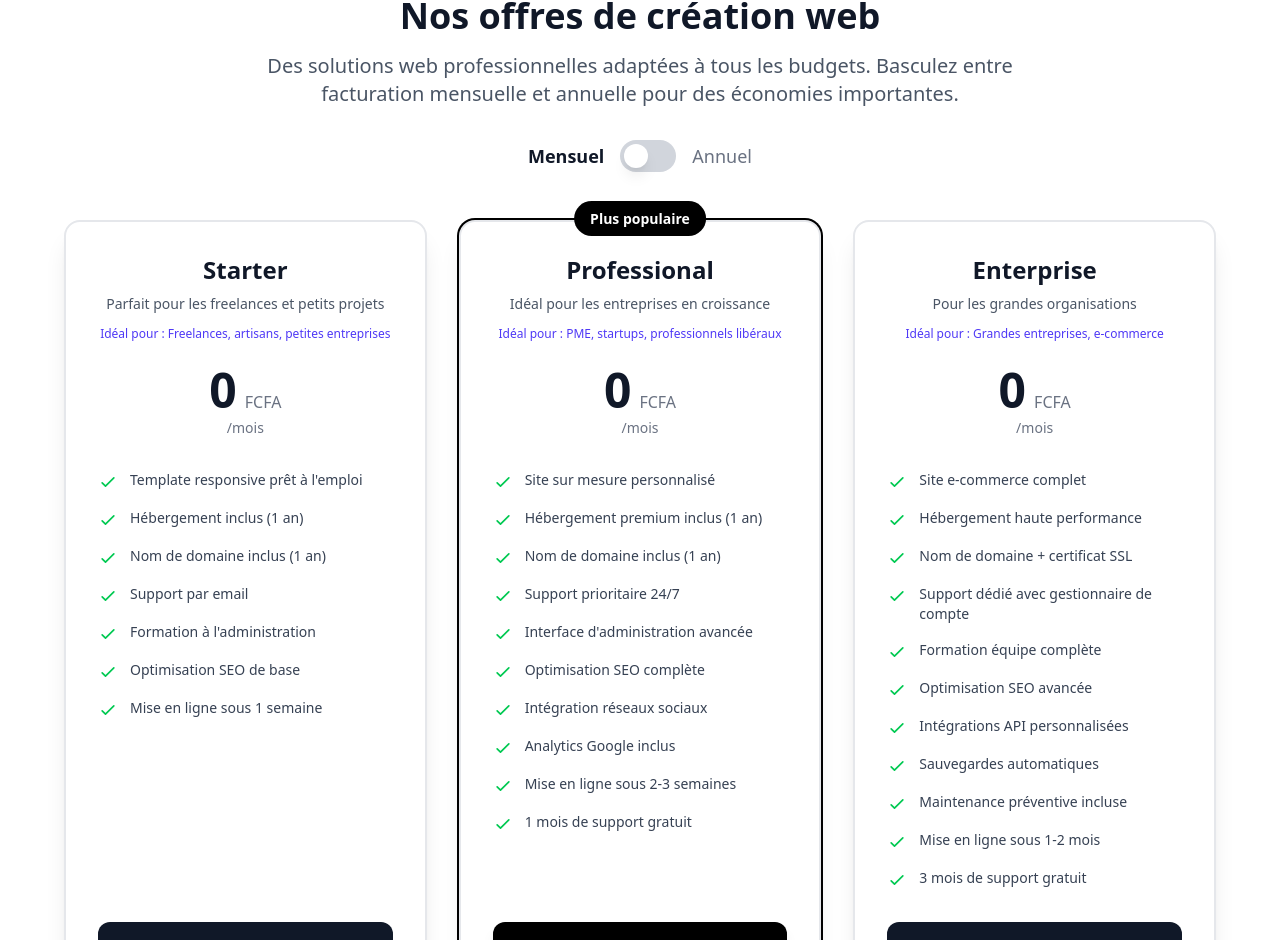
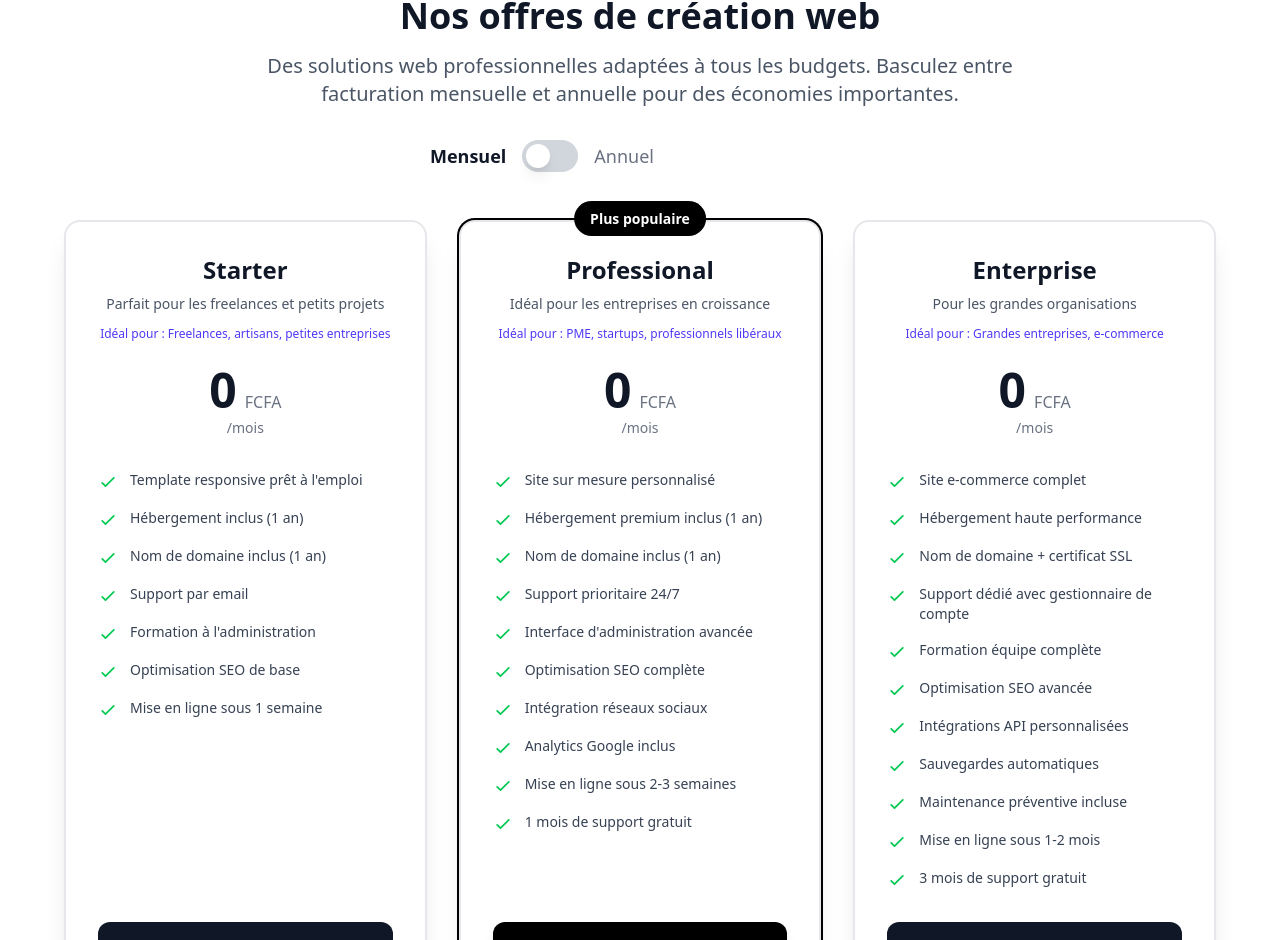
Before and after one commit to forgeronduweb/personal-portfolio, a React (Vite) app in the folder frontend/: page / in a window 1280 px wide. Shown: the part 1548-2488 px from the top of the page. Built offline with nearby package versions, Linux system fonts and the light colour scheme.

Commit message:
Add files via upload

```diff
--- a/frontend/src/components/pricecard.jsx
+++ b/frontend/src/components/pricecard.jsx
@@ -90,7 +90,7 @@ export default function Pricecard() {
                      </p>
 
                      {/* Toggle Billing */}
-                    <div className="flex items-center justify-center space-x-4 mb-8">
+                     <div className="flex items-center justify-center space-x-4 mb-8 ml-5">
                          <span className={`text-lg ${!isYearly ? 'font-semibold text-gray-900' : 'text-gray-500'}`}>
                              Mensuel
                          </span>
@@ -110,11 +110,13 @@ export default function Pricecard() {
                          <span className={`text-lg ${isYearly ? 'font-semibold text-gray-900' : 'text-gray-500'}`}>
                              Annuel
                          </span>
+                         <div className="w-48 h-8 flex items-center justify-start ml-2">
                              {isYearly && (
                                  <span className="bg-green-100 text-green-800 text-sm font-medium px-3 py-1 rounded-full">
                                      Économisez jusqu'à 20%
                                  </span>
                              )}
+                         </div>
                      </div>
                  </div>
 
```
Lines whose indentation alone changed are shown as unchanged.
